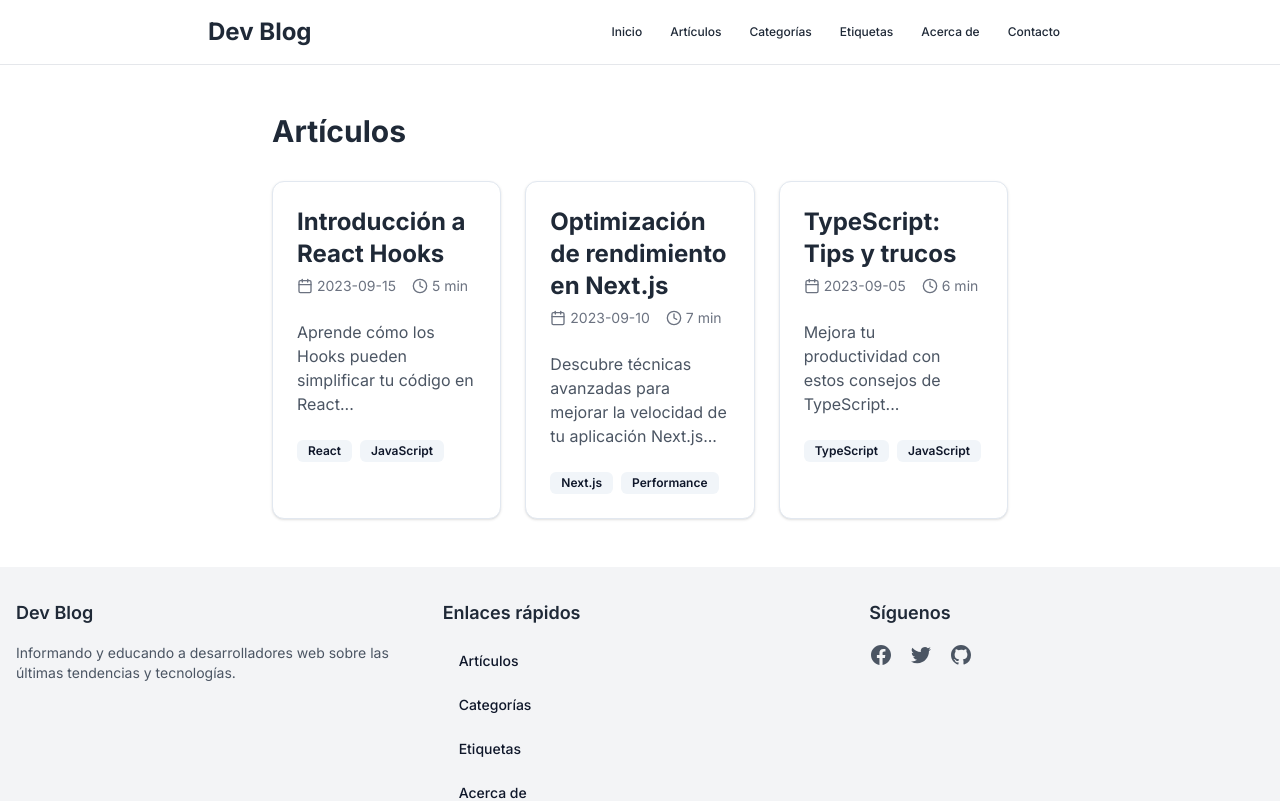
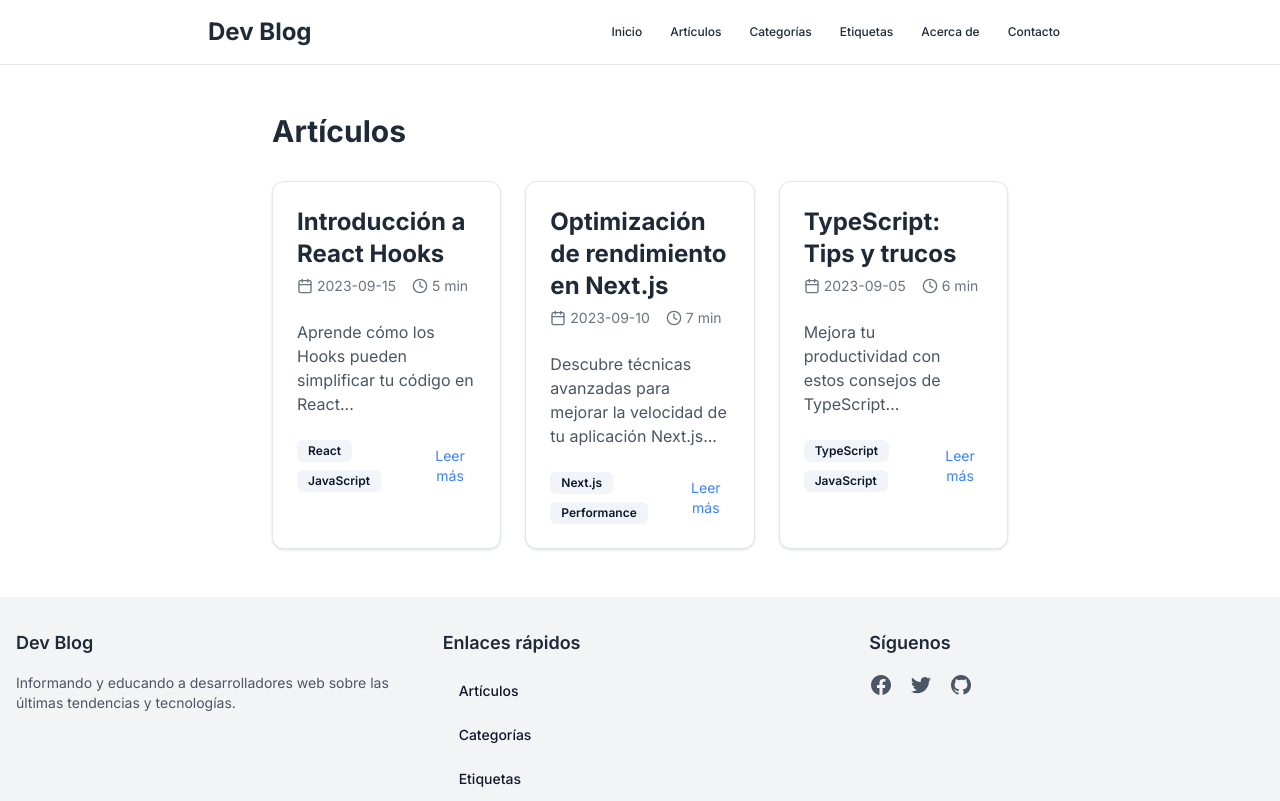
Before and after one commit to OslarCode/dev-blog, a Next.js app: page /articles in a window 1280 px wide. Shown: the top 801 px of the page. Built offline with nearby package versions, Linux system fonts and the light colour scheme.

Commit message:
add-new-feature- ArticleCard

```diff
--- a/src/app/articles/page.tsx
+++ b/src/app/articles/page.tsx
@@ -1,4 +1,6 @@
-import React from "react";
+// src/app/articles/page.tsx
+"use client";
+import React, { useState } from "react";
 import ArticleCard from "@/components/ArticleCard";
 
 // Simulamos algunos artículos para el ejemplo
@@ -32,6 +34,14 @@ const articles = [
 ];
 
 export default function ArticlesPage() {
+  const [expandedArticleId, setExpandedArticleId] = useState<number | null>(
+    null
+  );
+
+  const toggleArticle = (id: number) => {
+    setExpandedArticleId(expandedArticleId === id ? null : id); // Alterna el artículo expandido
+  };
+
   return (
     <div className="space-y-8">
       <h1 className="text-3xl font-bold">Artículos</h1>
@@ -42,9 +52,12 @@ export default function ArticlesPage() {
             id={article.id}
             title={article.title}
             excerpt={article.excerpt}
+            content={article.content} // Pasa el contenido completo del artículo
             date={article.date}
             readTime={article.readTime}
             tags={article.tags}
+            isExpanded={expandedArticleId === article.id} // Verifica si el artículo está expandido
+            onToggle={() => toggleArticle(article.id)} // Alterna expansión
           />
         ))}
       </div>
--- a/src/components/ArticleCard.tsx
+++ b/src/components/ArticleCard.tsx
@@ -1,3 +1,4 @@
+// src/components/ArticleCard.tsx
 import React from "react";
 import Link from "next/link";
 import {
@@ -13,24 +14,29 @@ interface ArticleCardProps {
   id: number;
   title: string;
   excerpt: string;
+  content: string; // Nuevo: Contenido completo del artículo
   date: string;
   readTime: string;
   tags: string[];
+  isExpanded: boolean; // Nuevo: Estado de expansión
+  onToggle: () => void; // Nuevo: Función para alternar expansión
 }
 
 const ArticleCard: React.FC<ArticleCardProps> = ({
-  id,
   title,
   excerpt,
+  content,
   date,
   readTime,
   tags,
+  isExpanded,
+  onToggle,
 }) => {
   return (
     <Card className="hover:shadow-lg transition-shadow duration-300">
       <CardHeader>
         <Link
-          href={`/articles/${id}`}
+          href={`/articles/${title}`}
           className="text-2xl font-bold text-gray-800 hover:text-blue-600 transition-colors duration-300"
         >
           {title}
@@ -47,9 +53,9 @@ const ArticleCard: React.FC<ArticleCardProps> = ({
         </div>
       </CardHeader>
       <CardContent>
-        <p className="text-gray-600">{excerpt}</p>
+        <p className="text-gray-600">{isExpanded ? content : excerpt}</p>
       </CardContent>
-      <CardFooter>
+      <CardFooter className="flex justify-between items-center">
         <div className="flex flex-wrap gap-2">
           {tags.map((tag, index) => (
             <Badge key={index} variant="secondary">
@@ -57,6 +63,12 @@ const ArticleCard: React.FC<ArticleCardProps> = ({
             </Badge>
           ))}
         </div>
+        <button
+          onClick={onToggle}
+          className="text-blue-500 hover:text-blue-700 transition-colors duration-300 text-sm"
+        >
+          {isExpanded ? "Mostrar menos" : "Leer más"}
+        </button>
       </CardFooter>
     </Card>
   );
```
